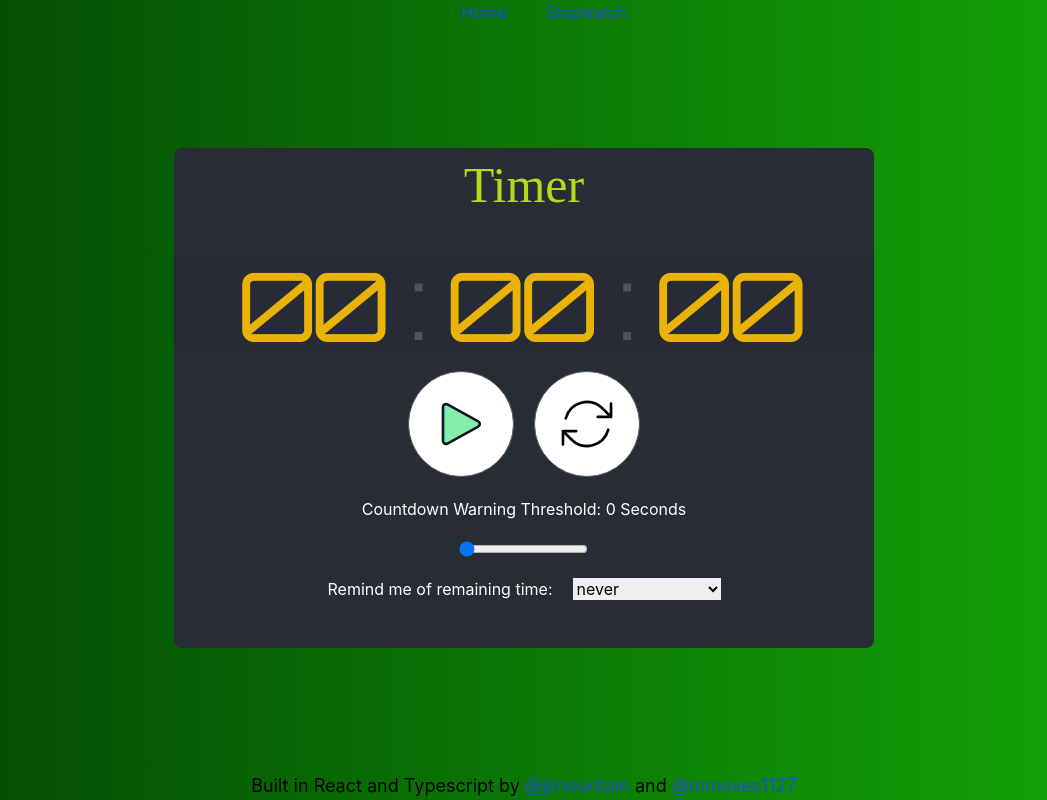
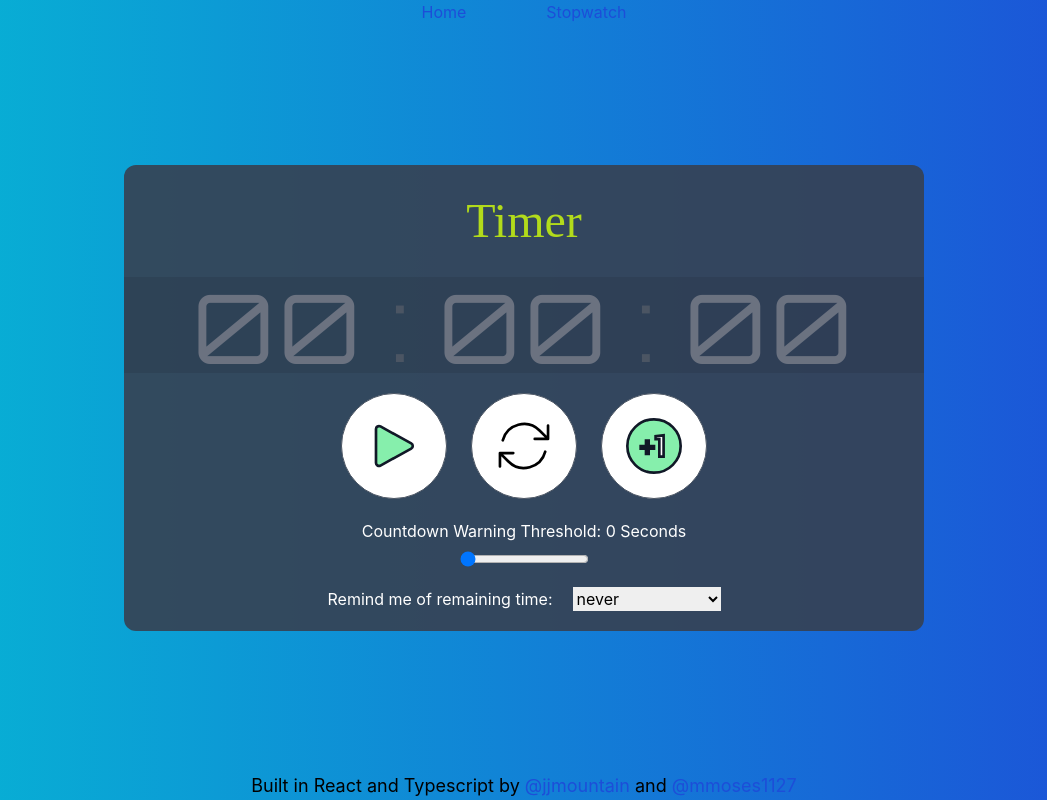
Before and after one commit to jjmountain/teacher-tools, a React (Create React App) app: page /timer in a window 1280 px wide. Shown: the whole page, without its empty margins (116-1163 px from the left). Built offline with nearby package versions, Linux system fonts and the light colour scheme; a web font is replaced by a local one.

Commit message:
add plus1min button and finish styling

```diff
--- a/src/Timer.tsx
+++ b/src/Timer.tsx
@@ -1,9 +1,8 @@
-// import { Display } from "./Stopwatch";
 import React, { useEffect, useState, useRef, Dispatch, useReducer } from "react";
 import { TimerState, TimerActionPayload, DisplayState }  from "./types";
 import { PlayButton } from "./components/PlayButton";
 import { ResetButton } from "./components/ResetButton";
-import './timer.css';
+import { AddMinuteButton } from "./components/AddMinuteButton";
 
 const alarm = require('./sounds/alarm-beep.wav');
 const alarmSound = new Audio(alarm);
@@ -24,20 +23,15 @@ const toSeconds = (timeInput: string[]) => {
 };
 
 
-const clockString = (timeInput: string[]) => {
-
-};
-
-
 const reducer = (
   state: typeof initialState,
   action: TimerActionPayload
 ): TimerState => {
   switch (action.type) {
     case "PRESET":
-      return { ...state, seconds: action.payload};
+      return { ...state, seconds: action.payload };
     case "SET":
-      return { ...state, seconds: toSeconds(action.payload)};
+      return { ...state, seconds: toSeconds(action.payload) };
     case "TICK":
       return { ...state, seconds: state.seconds - 1 };
     case "PLAY":
@@ -50,6 +44,8 @@ const reducer = (
       return { ...state, seconds: toSeconds(action.payload), timerState: "stopped" };
     case "ZERO":
       return { ...state, seconds: 0, timerState: "stopped" };
+    case "ADDMIN":
+      return { ...state, seconds: state.seconds + 60 };
     default:
       throw new Error();
   }
@@ -57,9 +53,27 @@ const reducer = (
 
 
 export const Display = ({ seconds, minutes, hours }: DisplayState) => {
+
+  const clockFace = document.getElementById('clock-face');
+  const children = clockFace?.children as HTMLCollectionOf<HTMLElement>;
+
+  useEffect(() => {
+    if (children?.length) {
+      let yellow = false;
+      for (let i = 0; i < children?.length; i++) {
+        if ('123456789'.includes(children[i].innerHTML)) yellow = true;
+        if (yellow) {
+          children[i].style.color = 'rgb(219, 190, 27)';
+        } else {
+          children[i].style.color = '#6B7280';
+        }
+      }
+    }
+  }, [seconds, minutes, hours]);
+
   return (
     <div className="stopwatch-display w-full flex justify-center h-24 mt-8">
-      <div id="clock-face" className="relative h-full px-8 md:px-20  bg-gray-800/20 text-yellow-500 text-4xl sm:text-6xl md:text-7xl lg:text-8xl grid grid-cols-8 gap-4 overflow-hidden">
+      <div id="clock-face" className="relative h-full px-8 md:px-20  bg-gray-800/20 text-gray-500 text-4xl sm:text-6xl md:text-7xl lg:text-8xl grid grid-cols-8 gap-4 overflow-hidden">
         <div className="flex items-center justify-center mr-2 ">{hours[0]}</div>
         <div className="flex items-center justify-center ">{hours[1]}</div>
 
@@ -89,11 +103,15 @@ const Controls = ({
   dispatch,
   state,
   clockInput,
+  _setClockInput,
+  presetting,
   setPresetting,
 }: {
   state: TimerState;
   dispatch: Dispatch<TimerActionPayload>;
   clockInput: string[];
+  _setClockInput: any;
+  presetting: boolean;
   setPresetting: any;
 }) => {
   const reset = () => {
@@ -123,14 +141,41 @@ const Controls = ({
       clockInput[4] = '5';
       clockInput[5] = '9';
     };
-    console.log('reducing big time to ', clockInput)
     dispatch({type: "SET", payload: clockInput})
+  }
+
+  const addMinute = () => {
+    if (!presetting) {
+      dispatch({ type: "ADDMIN", payload: null})
+    } else {
+      let tempClockArray: number[] = [];
+      clockInput.forEach(digit => tempClockArray.push(parseInt(digit)));
+      tempClockArray[3] += 1;
+      if (tempClockArray[3] > 9) {
+        tempClockArray[3] = 0
+        tempClockArray[2] += 1;
+        if (tempClockArray[2] > 5) {
+          tempClockArray[2] = 0
+          tempClockArray[1] += 1;
+          if (tempClockArray[1] > 9) {
+            tempClockArray[1] = 0
+            tempClockArray[0] += 1;
+            if (tempClockArray[0] > 9) {
+              tempClockArray[0] = 9
+            }
+          }
+        }
+      }
+      dispatch({type: "PRESET", payload: tempClockArray})
+      _setClockInput(tempClockArray)
+    }
   }
 
   return (
     <div className="flex h-full flex-row cursor-pointer items-center justify-center ">
       <PlayButton state={state} onClick={toggle} />
       <ResetButton onClick={reset} />
+      <AddMinuteButton addMinute={addMinute}/>
     </div>
   );
 };
@@ -171,7 +216,6 @@ const Timer = () => {
   useEffect(() => {
     if (timerState === "playing") {
       idRef.current = setInterval(() => {
-
         dispatch({ type: "TICK", payload: null });
       }, 1000);
     }
@@ -201,11 +245,8 @@ const Timer = () => {
       timeArray.shift();
       timeArray.push(lastDigit);
       _setClockInput(timeArray);
-      console.log(timeArray);
       setPresetting(true);
       dispatch({ type: "PRESET", payload: timeArray});
-    } else {
-      // TODO: deal with delete and with numbers greater than 59
     }
   }
 
@@ -256,17 +297,16 @@ const Timer = () => {
         deleteListener = timeEntryField.addEventListener('keydown', (e) => {
           if (e.keyCode === 8 || e.which === 8) {
             e.preventDefault();
-            let newClockArray = clockInputRef.current;
-            newClockArray.unshift('0');
-            newClockArray.pop();
-            _setClockInput(newClockArray);
-            console.log(newClockArray)
-            dispatch({ type: "PRESET", payload: newClockArray});
+            let tempClockArray = clockInputRef.current;
+            tempClockArray.unshift('0');
+            tempClockArray.pop();
+            console.log(tempClockArray)
+            _setClockInput(tempClockArray);
+            dispatch({ type: "PRESET", payload: tempClockArray});
           }
         });
       }
 
-      console.log('time entry clicked')
       timeEntryField.style.backgroundColor = "green";
       timeEntryField.focus();
       cursor.style.height = "100%";
@@ -285,13 +325,13 @@ const Timer = () => {
 
 
   return (
-    <div className="timer-page flex flex-col justify-between items-center">
+    <div className="timer-page flex flex-col justify-between items-center bg-gradient-to-r from-cyan-500 to-blue-700 min-h-screen">
       <nav className="h-100">
-        <a className="text-blue-700 m-10" href='/' >Home</a>
-        <a className="text-blue-700" href='/stopwatch' >Stopwatch</a>
+        <a className="text-blue-700 mt-5 m-10" href='/' >Home</a>
+        <a className="text-blue-700 mt-5 m-10" href='/stopwatch' >Stopwatch</a>
       </nav>
-      <div className='timer-body rounded-lg h-900'>
-        <h1 className='title'>Timer</h1>
+      <div className='timer-body flex flex-col my-10 h-160 w-10/12 bg-gray-700/90 rounded-xl max-w-[800px]'>
+        <h1 className='title text-[#B2DB1B] text-5xl mt-8 text-center'>Timer</h1>
         <input id='time-entry-field' className='h-0 w-0' onChange={addDigit} />
         <div onClick={allowTimeSetting} className="clock">
           <Display
@@ -305,12 +345,14 @@ const Timer = () => {
             state={state}
             dispatch={dispatch}
             clockInput={clockInput}
+            _setClockInput={_setClockInput}
+            presetting={presetting}
             setPresetting={setPresetting}
           />
         </div>
 
         <div className='warning-controls flex flex-col items-center'>
-          <label className="text-white mb-5" htmlFor='slider'>Countdown Warning Threshold: {warningThreshold} Seconds </label>
+          <label className="text-white mb-2 select-none" htmlFor='slider'>Countdown Warning Threshold: {warningThreshold} Seconds </label>
           <input
             type="range"
             min="0"
@@ -320,17 +362,16 @@ const Timer = () => {
             id='slider'
           />
         </div>
-        <div className='remaining-time-reminders mt-5'>
+        <div className='remaining-time-reminders mt-5 flex flex-row justify-center mb-5'>
           <label className='text-white mr-5' htmlFor="cars">Remind me of remaining time:</label>
-
           <select onChange={(e) => setReminderInterval(parseInt(e.target.value))} name="intervals" id="intervals">
             <option value="-1">never</option>
             <option value="1">every minute</option>
             <option value="5">every 5 minutes</option>
             <option value="10">every 10 minutes</option>
           </select>
-
         </div>
+        <div></div>
       </div>
 
       <div className="text-lg">
--- /dev/null
+++ b/src/components/AddMinuteButton.tsx
@@ -0,0 +1,23 @@
+export const AddMinuteButton = ({ addMinute }: any) => {
+
+  return (
+    <div
+      onClick={addMinute}
+      className="bg-white group rounded-full border p-5 border-gray-600 active:bg-gray-300 mr-3 ml-3"
+    >
+
+      <svg
+        xmlns="http://www.w3.org/2000/svg"
+        viewBox="0 0 24 24"
+        className="w-10 h-10 md:w-16 md:h-16 fill-green-300 group-hover:fill-green-500 stroke-gray-900"
+      >
+        <path
+          strokeWidth="1"
+          d="M12,2C6.5,2,2,6.5,2,12c0,5.5,4.5,10,10,10s10-4.5,10-10C22,6.5,17.5,2,12,2z M12,13h-2v2H9v-2H7v-1h2v-2h1v2h2V13z M15.6,16H14V9.4l-1.4,0V8.3l3-0.3V16z"
+        />
+
+      </svg>
+
+    </div>
+  );
+};
--- a/src/components/PlayButton.tsx
+++ b/src/components/PlayButton.tsx
@@ -27,7 +27,7 @@ export const PlayButton = ({ onClick, state }: any) => {
   return (
     <div
       onClick={onClick}
-      className="bg-white group rounded-full border p-5 border-gray-600 active:bg-gray-300 mr-5"
+      className="bg-white group rounded-full border p-5 border-gray-600 active:bg-gray-300 mr-3 ml-3"
     >
       <svg
         xmlns="http://www.w3.org/2000/svg"
--- a/src/components/ResetButton.tsx
+++ b/src/components/ResetButton.tsx
@@ -2,7 +2,7 @@ export const ResetButton = ({ onClick }: any) => {
   return (
     <div
       onClick={onClick}
-      className="bg-white group rounded-full border p-5 border-gray-600 active:bg-gray-300"
+      className="bg-white group rounded-full border p-5 border-gray-600 active:bg-gray-300 mr-3 ml-3"
     >
       <svg
         xmlns="http://www.w3.org/2000/svg"
--- a/src/index.css
+++ b/src/index.css
@@ -1,4 +1,5 @@
 @import url("https://fonts.googleapis.com/css2?family=Miltonian+Tattoo&family=Orbitron&display=swap");
+
 
 body {
   margin: 0;
--- a/src/timer.css
+++ /dev/null
@@ -1,27 +0,0 @@
-.timer-page {
-  /* display: flex;
-  flex-direction: column;
-  align-items: center;
-  justify-content: center; */
-  min-height: 100vh;
-  background-image: linear-gradient(to right, rgb(2, 71, 2), rgb(20, 168, 7));
-}
-
-.timer-body {
-  display: flex;
-  flex-direction: column;
-  align-items: center;
-  width: 700px;
-  height: 500px;
-  background-color: #282c34;
-}
-
-.title {
-  font-size: 50px;
-  color: rgb(178, 219, 27);
-}
-
-.clock-digits {
-  font-family: Monospace;
-  font-size: 50px;
-}
--- a/src/types.ts
+++ b/src/types.ts
@@ -22,6 +22,6 @@ export const setClock = (clockInput: string[]) => {
 }
 
 export type TimerActionPayload = {
-  type: "SET" | "PRESET" | "PLAY" | "PAUSE" | "RESTART" | "RESET" | "TICK" | "ZERO";
+  type: "SET" | "PRESET" | "PLAY" | "PAUSE" | "RESTART" | "RESET" | "TICK" | "ZERO" | "ADDMIN";
   payload: any;
 }
```
Also changed, not shown: src/images/plus-one.svg (added), 1 other file (tests, documents, lock files or other folders). Lines whose indentation alone changed are shown as unchanged.
